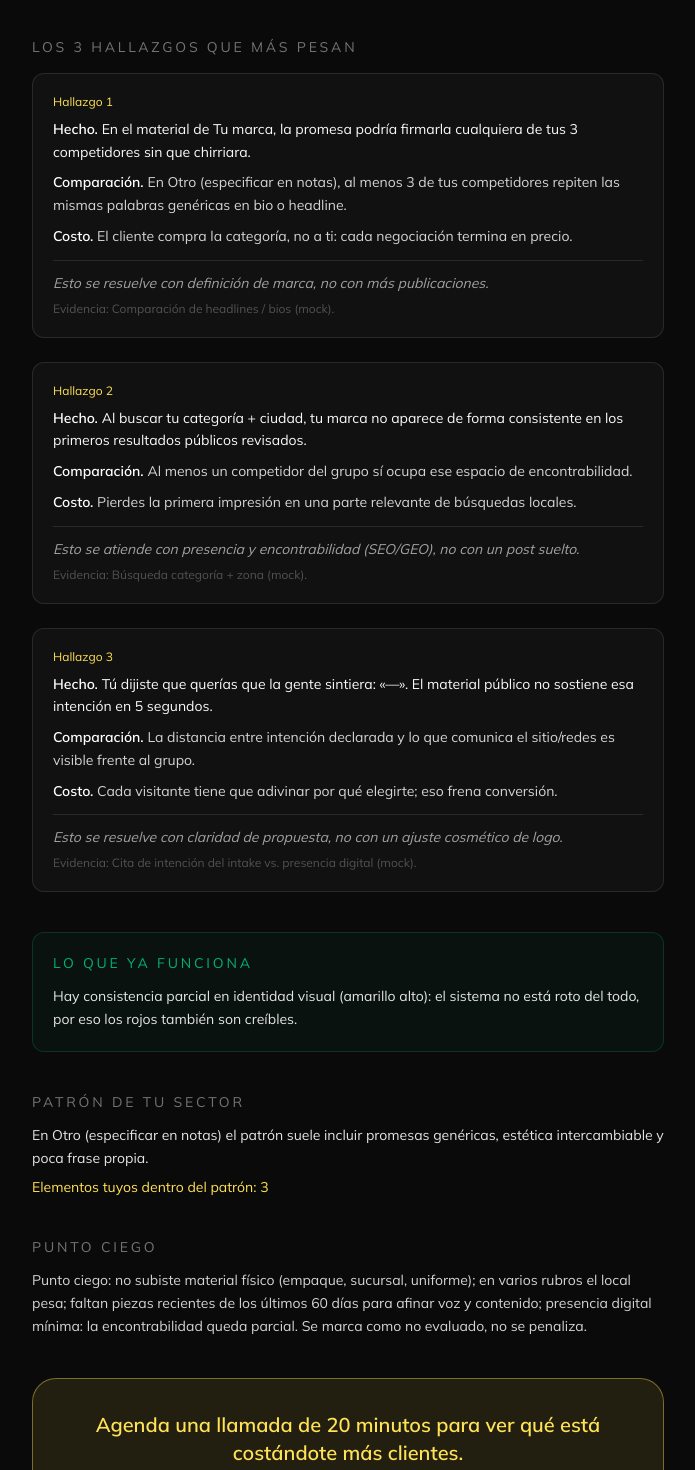
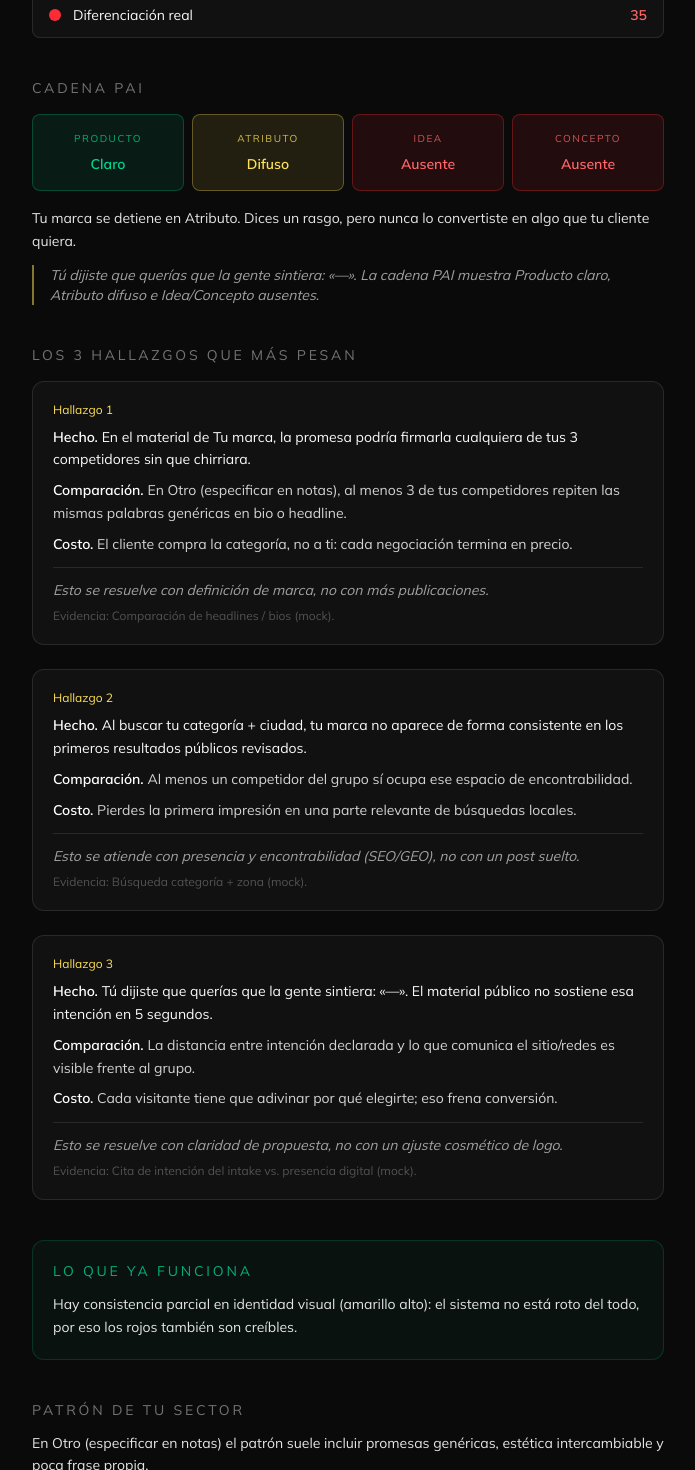
Before and after one commit to Grupo-Endor/Endor, a Next.js app: page /reporte/1 in a window 1280 px wide. Shown: the part 1020-2490 px from the top of the page, without its empty margins (292-987 px from the left). Built offline with nearby package versions, Linux system fonts and the light colour scheme; no server answers; the database is empty.

Commit message:
feat(diagnosis): PAI report builder + ReportView PAI strip

```diff
--- a/components/reporte/ReportView.tsx
+++ b/components/reporte/ReportView.tsx
@@ -1,5 +1,11 @@
 import type { DiagnosisReport } from "@/types/diagnosis";
-import { SEMAPHORE_LABELS } from "@/types/diagnosis";
+import {
+  PAI_META,
+  PAI_STATUS_LABELS,
+  SEMAPHORE_LABELS,
+  type PaiLinkKey,
+  type PaiStatus,
+} from "@/types/diagnosis";
 import { SemaphoreDot } from "@/components/ui/SemaphoreDot";
 
 const COLOR_TEXT: Record<string, string> = {
@@ -8,6 +14,14 @@ const COLOR_TEXT: Record<string, string> = {
   green: "text-emerald-400",
   not_evaluated: "text-neutral-500",
 };
+
+const PAI_COLOR: Record<PaiStatus, string> = {
+  claro: "text-emerald-400 border-emerald-500/30 bg-emerald-500/10",
+  difuso: "text-endor-accent border-endor-accent/30 bg-endor-accent/10",
+  ausente: "text-red-400 border-red-500/30 bg-red-500/10",
+};
+
+const PAI_ORDER: PaiLinkKey[] = ["producto", "atributo", "idea", "concepto"];
 
 export function ReportView({
   report,
@@ -29,8 +43,8 @@ export function ReportView({
 
       {report.needs_human_review ? (
         <p className="rounded-xl border border-amber-500/40 bg-amber-500/10 px-4 py-3 text-sm text-amber-200">
-          Una o más dimensiones difieren &gt;15 entre corridas independientes —
-          marcado para revisión humana antes de entrega final.
+          Una o más dimensiones (o eslabones PAI) difieren entre corridas
+          independientes — marcado para revisión humana antes de entrega final.
         </p>
       ) : null}
 
@@ -90,6 +104,41 @@ export function ReportView({
             </li>
           ))}
         </ul>
+      </section>
+
+      {/* 3b. Lectura PAI */}
+      <section>
+        <h2 className="mb-4 text-sm uppercase tracking-[0.2em] text-neutral-500">
+          Cadena PAI
+        </h2>
+        <div className="grid grid-cols-2 gap-2 sm:grid-cols-4">
+          {PAI_ORDER.map((key) => {
+            const status = report.pai?.[key] ?? "ausente";
+            return (
+              <div
+                key={key}
+                className={`rounded-xl border px-3 py-4 text-center ${PAI_COLOR[status]}`}
+              >
+                <p className="text-[10px] uppercase tracking-[0.15em] opacity-80">
+                  {PAI_META[key].label}
+                </p>
+                <p className="mt-2 text-sm font-semibold">
+                  {PAI_STATUS_LABELS[status]}
+                </p>
+              </div>
+            );
+          })}
+        </div>
+        {report.pai_reading ? (
+          <p className="mt-4 text-sm leading-relaxed text-neutral-200">
+            {report.pai_reading}
+          </p>
+        ) : null}
+        {report.intention_quote ? (
+          <p className="mt-3 border-l-2 border-endor-accent/50 pl-4 text-sm italic text-neutral-400">
+            {report.intention_quote}
+          </p>
+        ) : null}
       </section>
 
       {/* 4. Top 3 hallazgos */}
--- a/lib/report.ts
+++ b/lib/report.ts
@@ -1,10 +1,10 @@
 /**
  * Construcción del reporte de salida.
- * Estructura fija (manual §7):
- * 1 veredicto · 2 global · 3 semáforo · 4 top 3 hallazgos ·
+ * Estructura fija (manual §7 + PAI § Lectura PAI):
+ * 1 veredicto · 2 global · 3 semáforo · 3b tira PAI · 4 top 3 hallazgos ·
  * 5 lo que funciona · 6 patrón sector · 7 punto ciego · 8 CTA único
  *
- * Hallazgos: hecho → comparación → costo → cierre de categoría abierta.
+ * Hallazgos: fact → compare → cost → category_closer.
  * Nunca: instrucción, nombre, tono, paleta, Brand DNA / DEFINE.
  */
 
@@ -15,6 +15,7 @@ import {
   type DimensionKey,
   type DimensionScore,
   type Finding,
+  type PaiChain,
   type SemaphoreColor,
 } from "@/types/diagnosis";
 import {
@@ -30,8 +31,20 @@ export interface CtaProfile {
   phrase: string;
 }
 
-/** Un solo CTA por perfil de rojos (manual §8) */
-export function pickCta(dimensions: DimensionScore[]): CtaProfile {
+/** Un solo CTA por perfil de rojos (manual §8); Concepto ausente → Brand DNA */
+export function pickCta(
+  dimensions: DimensionScore[],
+  pai?: PaiChain
+): CtaProfile {
+  if (pai?.concepto === "ausente") {
+    return {
+      profile: "pai_concepto_ausente",
+      service_hint: "taller_brand_dna",
+      phrase:
+        "Tu problema no es de diseño, es de definición. Empieza por ahí.",
+    };
+  }
+
   const red = new Set(
     dimensions.filter((d) => d.color === "red").map((d) => d.key)
   );
@@ -128,17 +141,26 @@ export function buildReport(params: {
   sector_pattern_matches: number;
   blind_spot?: string;
   position_vs_group?: string;
+  pai: PaiChain;
+  pai_reading: string;
+  intention_quote: string;
+  force_human_review?: boolean;
   mock?: boolean;
 }): DiagnosisReport {
   const { global_score, global_color } = computeGlobalScore(params.dimensions);
-  const needs_human_review = anyNeedsHumanReview(params.dimensions);
-  const cta = pickCta(params.dimensions);
+  const needs_human_review =
+    anyNeedsHumanReview(params.dimensions) ||
+    Boolean(params.force_human_review);
+  const cta = pickCta(params.dimensions, params.pai);
 
   return {
     verdict: params.verdict,
     global_score,
     global_color,
     dimensions: params.dimensions,
+    pai: params.pai,
+    pai_reading: params.pai_reading,
+    intention_quote: params.intention_quote,
     findings: params.findings.slice(0, 3),
     what_works: params.what_works,
     sector_pattern: params.sector_pattern,
@@ -156,9 +178,16 @@ const MOCK_SCORES: Record<DimensionKey, number | null> = {
   identidad_visual: 62,
   claridad_propuesta: 48,
   voz_contenido: 55,
-  coherencia_puntos_contacto: null, // suele faltar evidencia física
+  coherencia_puntos_contacto: null,
   presencia_encontrabilidad: 38,
   diferenciacion_real: 35,
+};
+
+const MOCK_PAI: PaiChain = {
+  producto: "claro",
+  atributo: "difuso",
+  idea: "ausente",
+  concepto: "ausente",
 };
 
 /** Reporte mock para UI / sin OPENAI_API_KEY */
@@ -220,18 +249,24 @@ export function buildMockReport(intake: DiagnosisIntake): DiagnosisReport {
     },
   ];
 
+  const feel = (intake.intention.feel || "…").slice(0, 100);
+
   return buildReport({
     intake,
     dimensions,
     findings,
     verdict:
-      "Tu marca tiene base visual usable pero desaparece frente a tus competidores: hoy eres una marca de categoría.",
+      "Tu marca se detiene en Atributo: dices un rasgo, pero nunca lo convertiste en algo que tu cliente quiera. En tu rubro operas como marca de categoría.",
     what_works:
       "Hay consistencia parcial en identidad visual (amarillo alto): el sistema no está roto del todo, por eso los rojos también son creíbles.",
     sector_pattern: `En ${sector} el patrón suele incluir promesas genéricas, estética intercambiable y poca frase propia.`,
     sector_pattern_matches: 3,
     position_vs_group:
       "Por debajo de la mediana en diferenciación y encontrabilidad (grupo mock de 4).",
+    pai: MOCK_PAI,
+    pai_reading:
+      "Tu marca se detiene en Atributo. Dices un rasgo, pero nunca lo convertiste en algo que tu cliente quiera.",
+    intention_quote: `Tú dijiste que querías que la gente sintiera: «${feel}». La cadena PAI muestra Producto claro, Atributo difuso e Idea/Concepto ausentes.`,
     mock: true,
   });
 }
```
